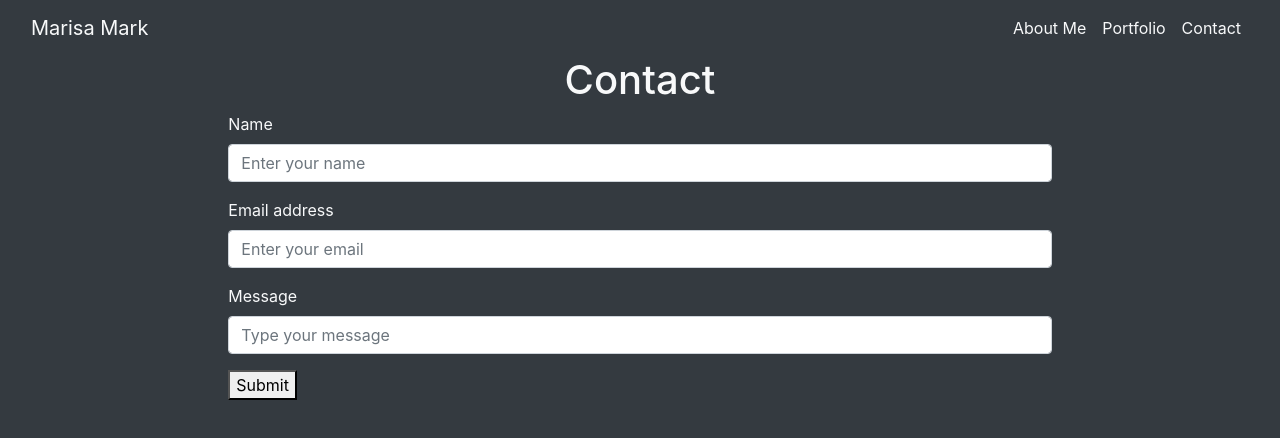
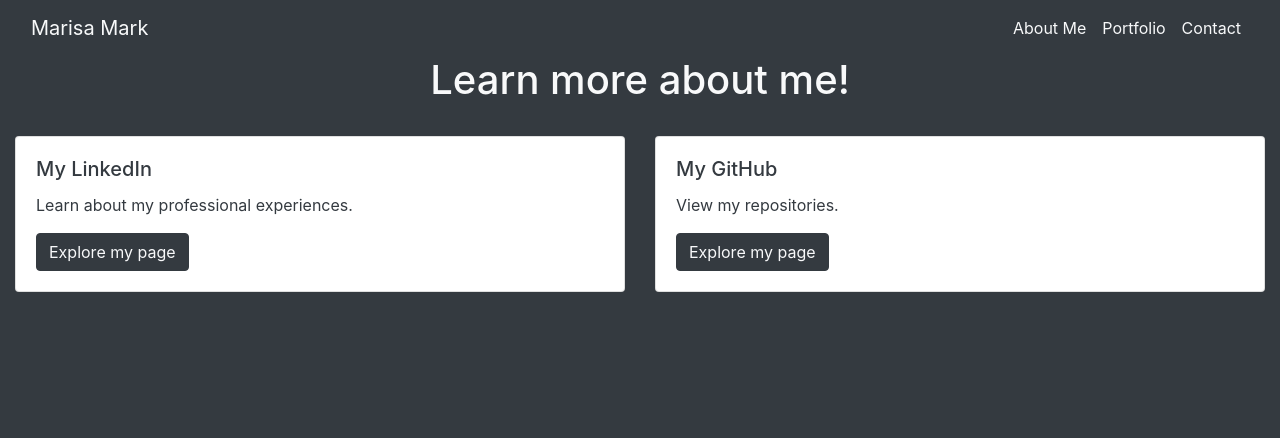
Before and after one commit to marisamark/MarisaMarkResponsivePortfolio, a plain HTML site: page contact.html in a window 1280 px wide. Drawn offline with nearby package versions, Linux system fonts and the light colour scheme.

Commit message:
updating portfolio and contact page

```diff
--- a/contact.html
+++ b/contact.html
@@ -1,11 +1,13 @@
 <!DOCTYPE html>
 <html>
+
 <head>
   <title>
     <meta charset="UTF-8">
     Welcome to Marisa Mark's Portfolio!
   </title>
-<link rel="stylesheet" href="https://stackpath.bootstrapcdn.com/bootstrap/4.3.1/css/bootstrap.min.css" integrity="sha384-ggOyR0iXCbMQv3Xipma34MD+dH/1fQ784/j6cY/iJTQUOhcWr7x9JvoRxT2MZw1T" crossorigin="anonymous">
+  <link rel="stylesheet" href="https://stackpath.bootstrapcdn.com/bootstrap/4.3.1/css/bootstrap.min.css"
+    integrity="sha384-ggOyR0iXCbMQv3Xipma34MD+dH/1fQ784/j6cY/iJTQUOhcWr7x9JvoRxT2MZw1T" crossorigin="anonymous">
 </head>
 
 <body class="bg-dark">
@@ -25,37 +27,43 @@ Welcome to Marisa Mark's Portfolio!
     </div>
 
   </header>
+  <div class="container-fluid">
 
-<div class="container-fluid col-lg-8 col-md-6">
-    <div class="row text-center">
-        <div class="col-sm text-center text-light">
-            <h1> Contact </h1>
+    <div class="row">
+      <div class="col-12 text-center text-light mb-4">
+        <h1>Learn more about me!</h1>
       </div>
     </div>
 
- <form>
-  <div class="form-group text-light">
-    <label for="exampleInputPassword1"> Name</label>
-    <input type="password" class="form-control" id="exampleInputPassword1" placeholder="Enter your name">
+    <div class="row">
+      <div class="col-sm-6">
+        <div class="card">
+          <div class="card-body">
+            <h5 class="card-title text-dark">My LinkedIn</h5>
+            <p class="card-text text-dark">Learn about my professional experiences.</p>
+            <a href="https://www.linkedin.com/in/marisa-mark/" class="btn btn-dark text-light">Explore my page</a>
+          </div>
+        </div>
+      </div>
+      <div class="col-sm-6">
+        <div class="card">
+          <div class="card-body">
+            <h5 class="card-title text-dark">My GitHub</h5>
+            <p class="card-text text-dark">View my repositories.</p>
+            <a href="https://github.com/marisamark" class="btn btn-dark text-light">Explore my page</a>
+          </div>
+        </div>
       </div>
 
-  <div class="form-group text-light">
-  <label for="exampleInputEmail1" >Email address</label>
-  <input type="email" class="form-control" id="exampleInputEmail1" aria-describedby="emailHelp" placeholder="Enter your email">
-  <small id="emailHelp" class="form-text text-muted"></small>
-  </div>
 
-  <div class="form-group text-light">
-    <label for="exampleInputPassword1">Message</label>
-    <input type="password" class="form-control" id="exampleInputPassword1" placeholder="Type your message">
-  </div>
 
- <button type="submit" class="btn-btn-dark">Submit</button>
- </form>
+
+
 
     </div>
 
 
 
 </body>
+
 </html>
```
Also changed, not shown: index.html (+2 -2 lines), portfolio.html (+17 -9 lines), linkedin.jpg (added), 1 other file. Lines whose indentation alone changed are shown as unchanged.
